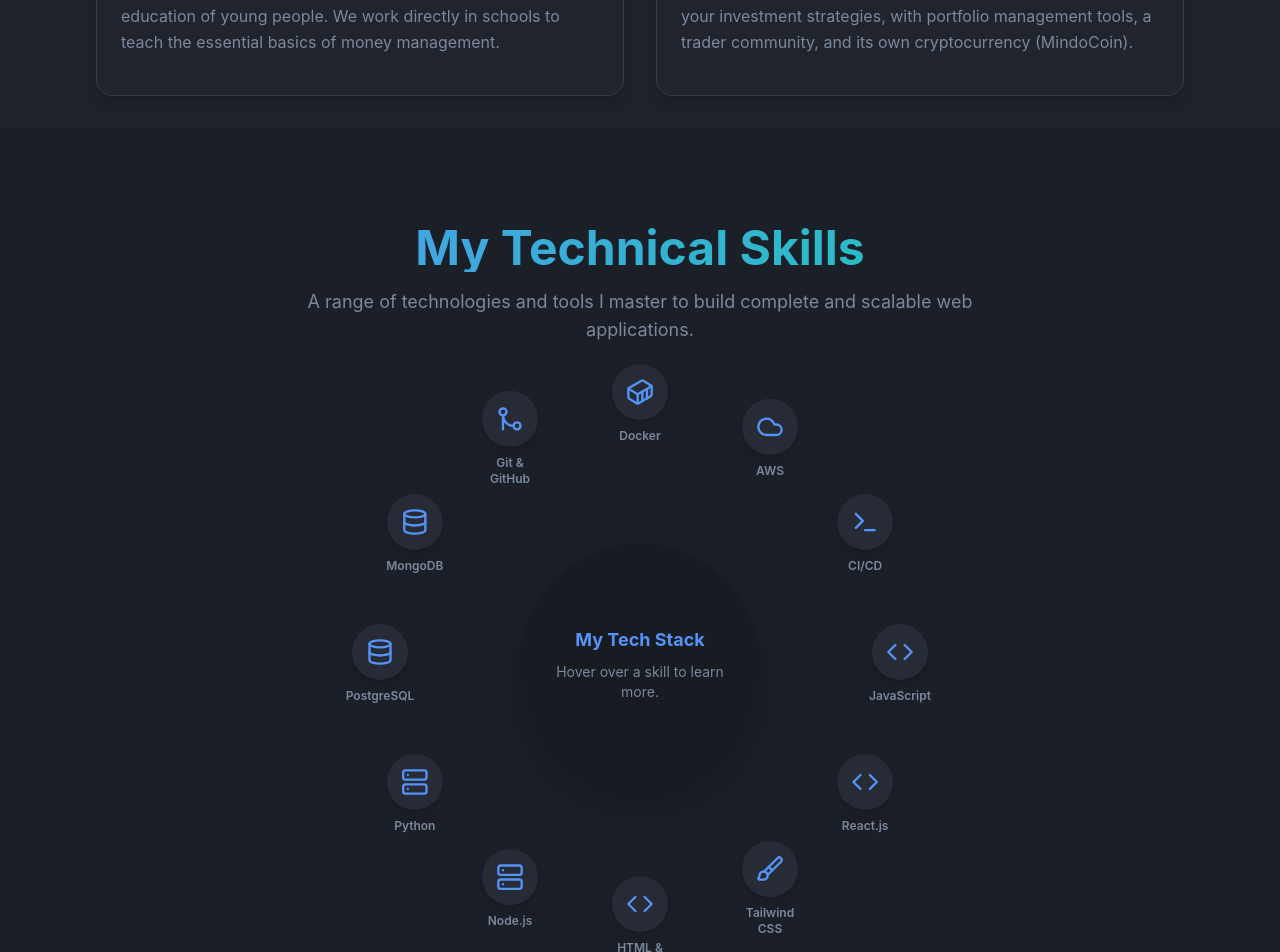
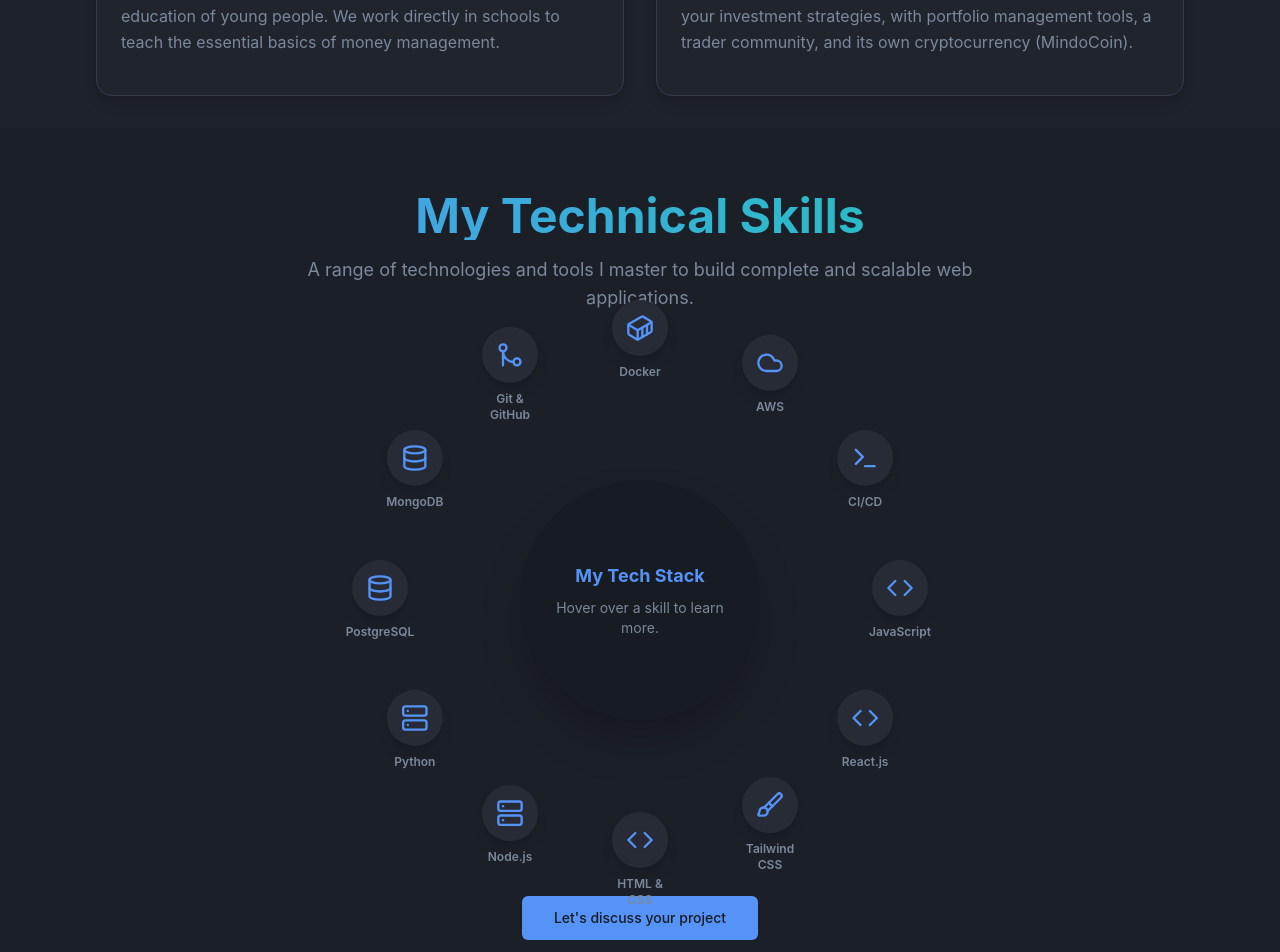
Before and after one commit to WilliamBechay/williambechay, a React (Vite) app: page / in a window 1280 px wide. Shown: the part 560-1512 px from the top of the page. Built offline with nearby package versions, Linux system fonts and the light colour scheme.

Commit message:
Final Version Style

```diff
--- a/src/components/Skills.jsx
+++ b/src/components/Skills.jsx
@@ -79,14 +79,14 @@
   };
 
   return (
-    <section id="skills" className="py-20 lg:py-24 bg-secondary/30 overflow-hidden">
+    <section id="skills" className="py-12 lg:py-16 bg-secondary/30 overflow-hidden">
       <div className="container mx-auto px-4">
         <motion.div
           initial={{ opacity: 0, y: -20 }}
           whileInView={{ opacity: 1, y: 0 }}
           viewport={{ once: true, amount: 0.5 }}
           transition={{ duration: 0.5 }}
-          className="text-center mb-16 lg:mb-20"
+          className="text-center mb-10 lg:mb-12"
         >
           <h2 className="text-4xl md:text-5xl font-bold mb-4 bg-gradient-to-r from-primary to-accent bg-clip-text text-transparent">
             {translations.skills.heading}
@@ -122,7 +122,7 @@
         </div>
 
         <motion.div
-          className="text-center mt-16 lg:mt-20"
+          className="text-center mt-10 lg:mt-14"
           initial={{ opacity: 0, y: 20 }}
           whileInView={{ opacity: 1, y: 0 }}
           viewport={{ once: true, amount: 0.5 }}
```
